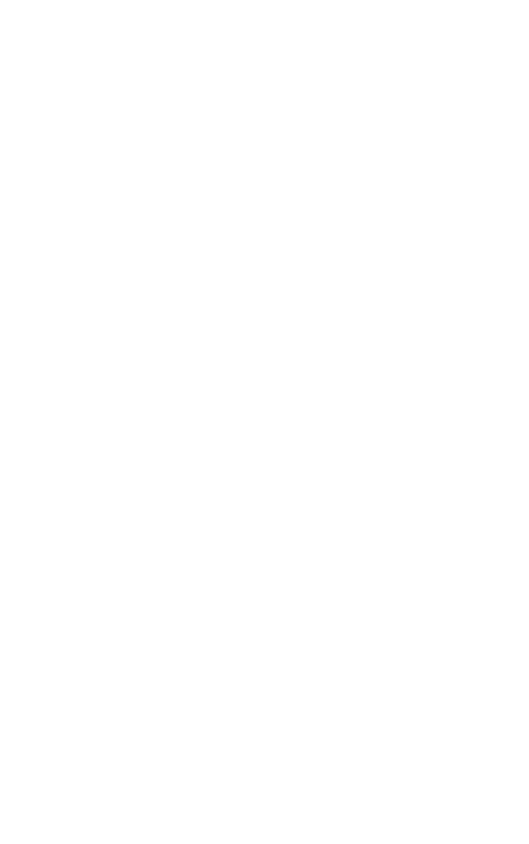
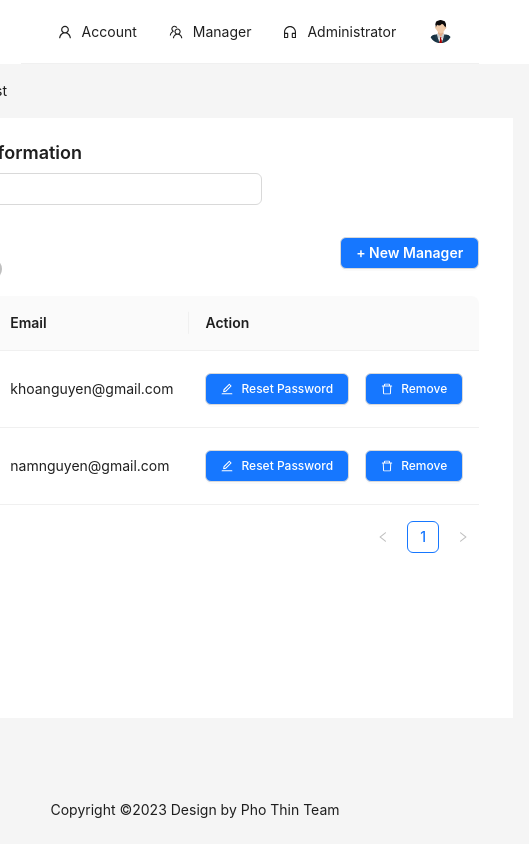
Before and after one commit to Tonydang223/DP05-Team-03-FinalProject-Rest, a React (Vite) app in the folder Frontend/: page /admin/workspace-details in a window 390 px wide. Before the commit this address had no page. Shown: the whole page, 529 px wide, since content can reach past the window. Built offline with nearby package versions, Linux system fonts and the light colour scheme.

Commit message:
T 08/register account manager (#14)
* feat: create-folder-manager

* feat: create-form-workspace-detail

* fix: css-and-responsive-workspace-detail

* Rebase from branch develop

---------

Co-authored-by: Tshop <thienhngcd18649@fpt.edu.vn>

```diff
--- a/Frontend/src/components/modal/ModalAll.jsx
+++ b/Frontend/src/components/modal/ModalAll.jsx
@@ -142,6 +142,58 @@ const ModalAll = ({ name, title, open, onOk, onCancel, type }) => {
           </Form.Item>
         </Modal>
       )}
+
+      {name === 'Add_Manager' && (
+        <Modal title='Add New Manager' open={open} onOk={onOk} onCancel={onCancel}>
+          <Form.Item
+            label='Manager Name'
+            name='name'
+            rules={[{ required: true, message: 'Please input your name' }]}
+          >
+            <Input placeholder='Manager Name' />
+          </Form.Item>
+          <Form.Item
+            label='Email'
+            name='email'
+            rules={[{ required: true, message: 'Please input your email' }]}
+          >
+            <Input placeholder='Email' style={{ marginLeft: '74px', width: '330px' }} />
+          </Form.Item>
+          <Form.Item
+            label='Password'
+            name='password'
+            rules={[{ required: true, message: 'Please input password' }]}
+          >
+            <Input placeholder='Password' style={{ marginLeft: '44px', width: '330px' }} />
+          </Form.Item>
+        </Modal>
+      )}
+
+      {name === 'Edit_Password' && (
+        <Modal open={open} onOk={onOk} onCancel={onCancel}>
+          <Form.Item
+            label='Old Password'
+            name='oldpassword'
+            rules={[{ required: true, message: 'Please input your old password' }]}
+            style={{ marginTop: '20px' }}
+          >
+            <Input placeholder='Old Password' style={{ marginLeft: '10px', width: '300px' }} />
+          </Form.Item>
+          <Form.Item
+            label='New Password'
+            name='newpassword'
+            rules={[{ required: true, message: 'Please input your new password' }]}
+          >
+            <Input placeholder='New Password' style={{ marginLeft: '2px', width: '299px' }} />
+          </Form.Item>
+        </Modal>
+      )}
+
+      {name === 'Delete_Password' && (
+        <Modal open={open} onOk={onOk} onCancel={onCancel}>
+          <p>Are you sure to delete?</p>
+        </Modal>
+      )}
     </>
   );
 };
--- /dev/null
+++ b/Frontend/src/pages/admin/WorkSpaceDetail.css
@@ -0,0 +1,84 @@
+.workspace-container .workspace-text {
+    width: 100%;
+    max-width: 300px;
+    margin: 0 auto;
+  }
+
+  .workspace-container .wrap-btn {
+    padding-bottom: 20px;
+    width: 100%;
+    text-align: center;
+  }
+
+  .workspace-container .wrap-btn .btn-workspace {
+    float: right;
+    background-color: #1677ff;
+    color: #fff;
+    font-weight: 600;
+    font-size: 14px;
+  }
+
+  .btn-space {
+    background-color: #1677ff;
+    color: #fff;
+    font-weight: 500;
+    font-size: 12px;
+  }
+
+  .workspace-container .head-wrap {
+    margin-bottom: 16px;
+    margin-left: 3px;
+  }
+
+  .table-container {
+    overflow-x: auto;
+    max-width: 100%;
+  }
+
+  @media (max-width: 576px) {
+    .table-container {
+      padding: 0 10px;
+    }
+    .workspace-text {
+      max-width: 100%;
+    }
+    .wrap-btn {
+      padding: 0 10px;
+    }
+  }
+
+  @media (min-width: 576px) and (max-width: 768px) {
+    .table-container {
+      padding: 0 20px;
+    }
+    .workspace-text {
+      max-width: 80%;
+    }
+    .wrap-btn {
+      padding: 0 20px;
+    }
+  }
+
+  @media (min-width: 768px) and (max-width: 978px) {
+    .table-container {
+      padding: 0 30px;
+    }
+    .workspace-text {
+      max-width: 60%;
+    }
+    .wrap-btn {
+      padding: 0 30px;
+    }
+  }
+
+  @media (min-width: 978px) {
+    .table-container {
+      padding: 0 40px;
+    }
+    .workspace-text {
+      max-width: 40%;
+    }
+    .wrap-btn {
+      padding: 0 40px;
+    }
+  }
--- /dev/null
+++ b/Frontend/src/pages/admin/WorkspaceDetails.jsx
@@ -0,0 +1,149 @@
+import React from 'react';
+import {
+  Form,
+  Input,
+  Switch,
+  Table,
+  Button,
+  Space,
+  Layout,
+  theme,
+  Breadcrumb,
+  Typography,
+} from 'antd';
+import { DeleteOutlined, EditOutlined } from '@ant-design/icons';
+import { useState } from 'react';
+import './WorkSpaceDetail.css';
+import ModalAll from '../../components/modal/ModalAll';
+
+const { Content } = Layout;
+const WorkspaceDetails = () => {
+  const {
+    token: { colorBgContainer },
+  } = theme.useToken();
+  const [checkStrictly, setCheckStrictly] = useState(false);
+  const columns = [
+    {
+      title: 'Name',
+      dataIndex: 'name',
+      key: 'name',
+    },
+    {
+      title: 'Email',
+      dataIndex: 'email',
+      key: 'email',
+      width: '12%',
+    },
+    {
+      title: 'Action',
+      key: 'action',
+
+      render: () => (
+        <Space size='middle'>
+          <Button className='btn-space' title={isTitle} onClick={showEditPassword}>
+            <EditOutlined />
+            Reset Password
+          </Button>
+          <Button className='btn-space' title={isTitle} onClick={showDeletePassword}>
+            <DeleteOutlined />
+            Remove
+          </Button>
+        </Space>
+      ),
+    },
+  ];
+  const data = [
+    {
+      key: 1,
+      name: 'Khoa Nguyen',
+      email: 'khoanguyen@gmail.com',
+      address: 'New York No. 1 Lake Park',
+    },
+
+    {
+      key: 2,
+      name: 'Nam Nguyen',
+      email: 'namnguyen@gmail.com',
+      address: 'Sydney No. 1 Lake Park',
+    },
+  ];
+  const [isModalOpen, setIsModalOpen] = useState(false);
+
+  const [isTitle, setTitle] = useState('');
+
+  const showEditPassword = () => {
+    setIsModalOpen(true);
+    setTitle('Edit_Password');
+  };
+  const showDeletePassword = () => {
+    setIsModalOpen(true);
+    setTitle('Delete_Password');
+  };
+
+  const showAddApprove = () => {
+    setIsModalOpen(true);
+    setTitle('Add_Manager');
+  };
+
+  const handApproveAdd = () => {
+    setIsModalOpen(false);
+  };
+
+  const handleCancelAdd = () => {
+    setIsModalOpen(false);
+  };
+  return (
+    <Content
+      style={{
+        margin: '0 16px',
+      }}
+    >
+      <Breadcrumb
+        style={{
+          margin: '16px 0',
+        }}
+      >
+        <Breadcrumb.Item>Account</Breadcrumb.Item>
+        <Breadcrumb.Item>Request</Breadcrumb.Item>
+      </Breadcrumb>
+      <div
+        style={{
+          padding: 24,
+          minHeight: 600,
+          background: colorBgContainer,
+        }}
+      >
+        <div className='workspace-container'>
+          <div>
+            <Typography.Title level={1} style={{ fontSize: '18px', marginLeft: '29px' }}>
+              Basic Information
+            </Typography.Title>
+          </div>
+          <Form.Item name={['user', 'name']} label='Name'>
+            <Input placeholder='' className='workspace-text' />
+          </Form.Item>
+          <div className='wrap-btn'>
+            <Button className='btn-workspace' title={isTitle} onClick={showAddApprove}>
+              + New Manager
+            </Button>
+            <ModalAll
+              name={isTitle}
+              open={isModalOpen}
+              onOk={handApproveAdd}
+              onCancel={handleCancelAdd}
+            />
+          </div>
+          <Space align='center' className='head-wrap'>
+            Status:{''}
+            <Switch checked={checkStrictly} onChange={setCheckStrictly} />
+          </Space>
+          <div className='table-container'>
+            <Table columns={columns} dataSource={data} />
+          </div>
+        </div>
+      </div>
+    </Content>
+  );
+};
+
+export default WorkspaceDetails;
--- a/Frontend/src/routes/index.routes.jsx
+++ b/Frontend/src/routes/index.routes.jsx
@@ -9,6 +9,7 @@ import ChangePassword from '../pages/auth/ChangePassword/ChangePassword';
 import LogOffForm from '../pages/staff/LogOff/LogOffForm';
 import GroupDetailsPage from '../pages/manager/groupDetails.manager';
 import Workspaces from '../pages/admin/Workspaces';
+import WorkspaceDetails from '../pages/admin/WorkspaceDetails';
 
 const AppRouter = (req, res) => {
   return (
@@ -24,6 +25,7 @@ const AppRouter = (req, res) => {
           {/* admin route */}
           <Route path='/admin'>
             <Route path='/admin/workspaces' exact element={<Workspaces />} />
+            <Route path='/admin/workspace-details' exact element={<WorkspaceDetails />} />
           </Route>
 
           {/* manager route */}
```
